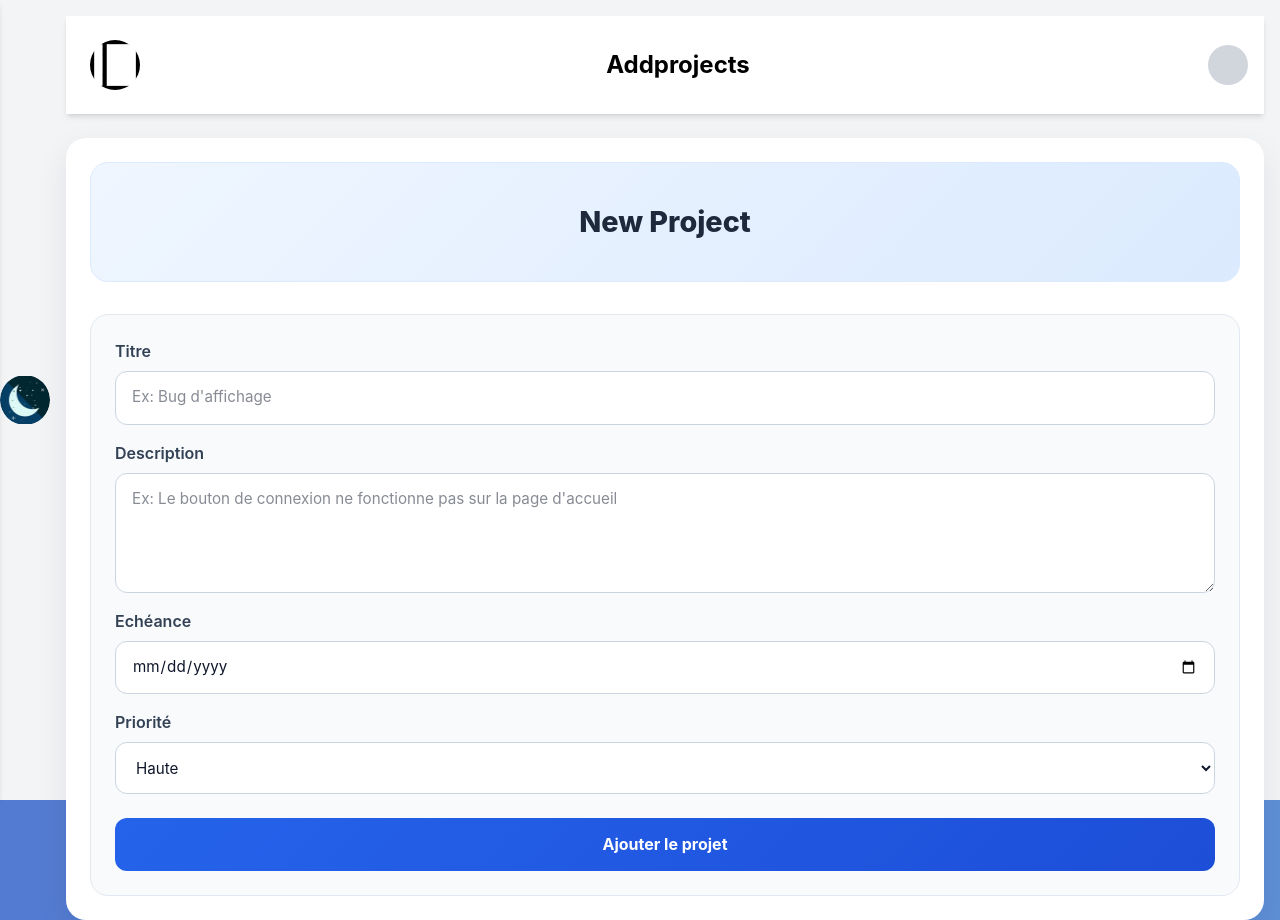
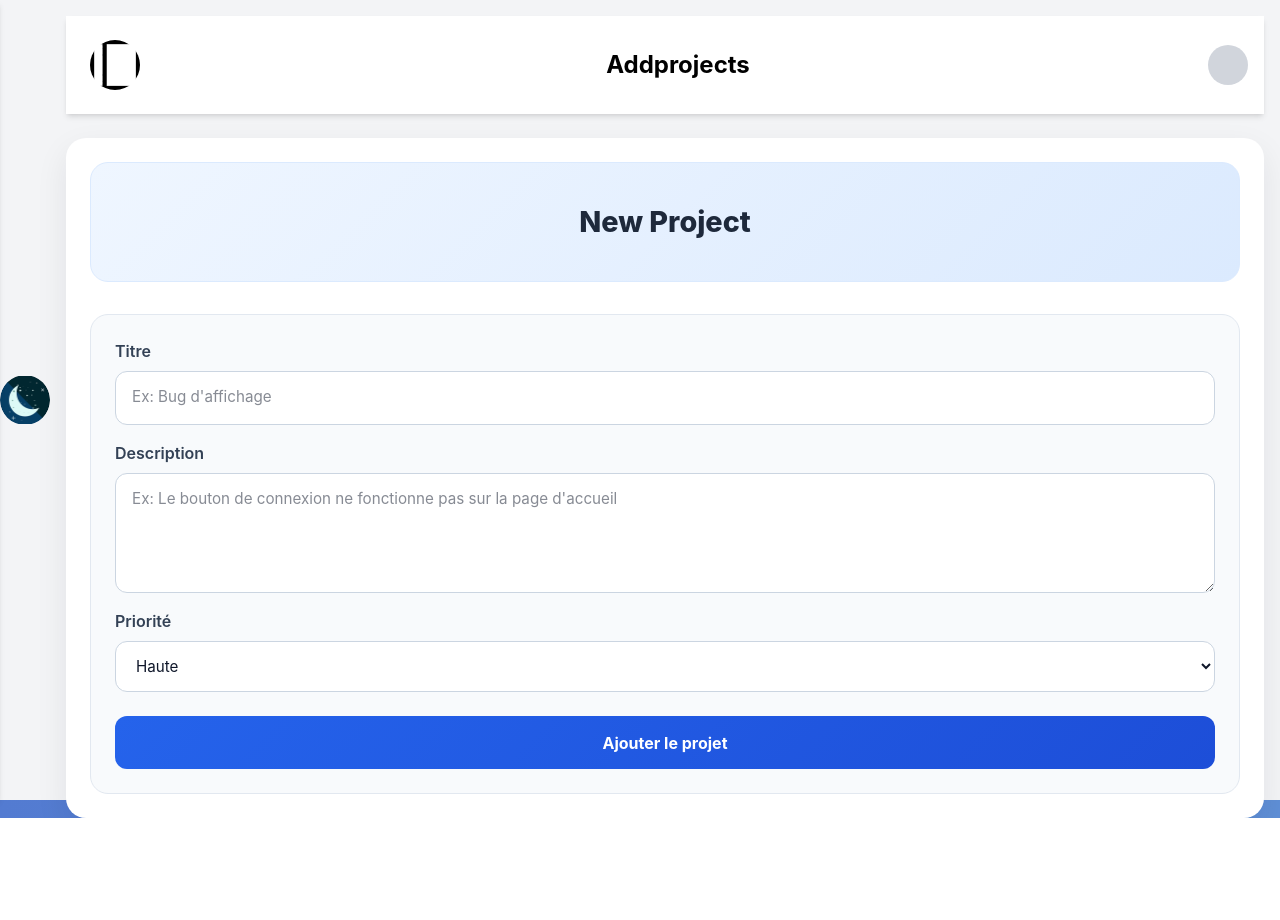
Before and after one commit to MikeMikey2/Projet-NGC, a React (Vite) app in the folder Front-end/mon-projet-react/: page /Addprojects in a window 1280 px wide. After the commit the page ends 818 px from the top, so only its background shows below. Built offline with nearby package versions, Linux system fonts and the light colour scheme.

Commit message:
commit 44

```diff
--- a/Front-end/mon-projet-react/src/Component/ADMIN/Freeprojects/Addprojects/Addprojects.tsx
+++ b/Front-end/mon-projet-react/src/Component/ADMIN/Freeprojects/Addprojects/Addprojects.tsx
@@ -93,10 +93,6 @@ const Addprojects = () => {
                             <textarea placeholder="Ex: Le bouton de connexion ne fonctionne pas sur la page d'accueil"></textarea>
                         </div>
                         <div className="form-field">
-                            <label>Echéance</label>
-                            <input type="date" />
-                        </div>
-                        <div className="form-field">
                             <label>Priorité</label>
                             <select>
                                 <option value="haute">Haute</option>
```
